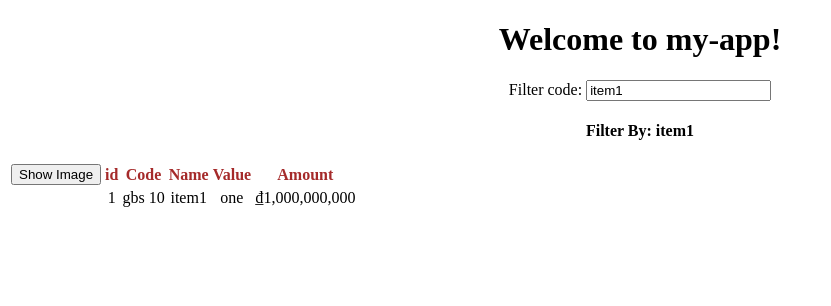
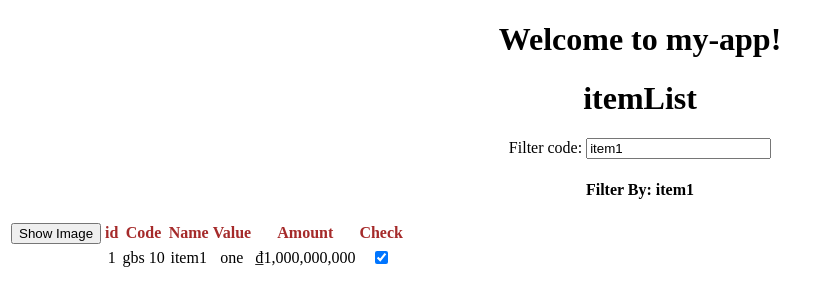
Before and after one commit to legiahuy1996/Angular-Learning, an Angular app: page / in a window 1280 px wide. Shown: the top 306 px of the page, without its empty margins (0-831 px from the left). Built offline with nearby package versions, Linux system fonts and the light colour scheme.

Commit message:
Building Nested Components

```diff
--- a/src/app/app.module.ts
+++ b/src/app/app.module.ts
@@ -6,11 +6,13 @@ import { AppComponent } from './app.component';
 import { ItemComponent } from './item.component';
 import { FormsModule } from '@angular/forms';
 import { ConvertToSpace } from './item.pipe';
+import { CheckItemComponent } from './checkitem.component';
 @NgModule({
   declarations: [
     AppComponent,
     ItemComponent,
-    ConvertToSpace
+    ConvertToSpace,
+    CheckItemComponent
   ],
   imports: [
     BrowserModule,
--- /dev/null
+++ b/src/app/checkitem.component.html
@@ -0,0 +1,3 @@
+<div>
+    <input type="checkbox" [checked]='IsCheck' (click)='onClick()'>
+</div>
--- /dev/null
+++ b/src/app/checkitem.component.ts
@@ -0,0 +1,21 @@
+import { Component, OnChanges, Input, Output, EventEmitter } from "@angular/core";
+
+@Component({
+    selector: 'app-checkitem',
+    templateUrl: './checkitem.component.html',
+    styleUrls: ['./checkitem.component.css']
+})
+export class CheckItemComponent implements OnChanges {
+    @Input() IsCheck: boolean;
+    @Input() Name: string;
+    @Output() ratingClicked: EventEmitter<string> = new EventEmitter<string>();
+    ngOnChanges(): void {
+        // this.IsCheck = !this.IsCheck;
+        console.log(this.IsCheck);
+    }
+
+    onClick() {
+        this.IsCheck = !this.IsCheck;
+        this.ratingClicked.emit(` ${this.Name} clicked = ${this.IsCheck} `);
+    }
+}
--- a/src/app/item.component.html
+++ b/src/app/item.component.html
@@ -1,3 +1,4 @@
+<h1>{{title}}</h1>
 <label>Filter code: </label><input type="text" [(ngModel)]='listfiltered' />
 <h4>Filter By: {{listfiltered}}</h4>
 <table *ngIf='items && items.length'>
@@ -9,6 +10,7 @@
             <th>Name</th>
             <th>Value</th>
             <th>Amount</th>
+            <th>Check</th>
         </tr>
         <tr *ngFor='let item of filteredItem'>
             <td><img [src]='item.imageSrc' [title]='item.value' [style.width.px]='imgWidth'
@@ -18,6 +20,10 @@
             <td>{{item.Name}}</td>
             <td>{{item.value}}</td>
             <td>{{item.Amount | currency:"VND"}}</td>
+            <td>
+                <app-checkitem [IsCheck]='item.IsCheck' [Name]='item.Name' (ratingClicked)='onRatingClicked($event)'>
+                </app-checkitem>
+            </td>
         </tr>
     </tbody>
 </table>
--- a/src/app/item.component.ts
+++ b/src/app/item.component.ts
@@ -7,6 +7,7 @@ import { Iitem } from '../item';
     styleUrls: ['./item.component.css']
 })
 export class ItemComponent {
+    title: string = 'itemList';
     _listfiltered: string;
     get listfiltered() {
         return this._listfiltered;
@@ -26,7 +27,8 @@ export class ItemComponent {
             "imageSrc": "https://ttol.vietnamnetjsc.vn/images/2018/05/25/13/40/net-cuoi-be-gai-9-1527053440039156820618.jpg",
             "Amount": 1000000000,
             "Code": "gbs-10",
-            "Name": "item1"
+            "Name": "item1",
+            "IsCheck": true
         },
         {
             "ID": 2,
@@ -34,7 +36,8 @@ export class ItemComponent {
             "imageSrc": "https://ttol.vietnamnetjsc.vn/images/2018/05/25/13/40/net-cuoi-be-gai-8-1527053440037953986965.jpg",
             "Amount": 2000000000,
             "Code": "abb-002",
-            "Name": "item2"
+            "Name": "item2",
+            "IsCheck": false
         }
     ];
     constructor() {
@@ -50,4 +53,7 @@ export class ItemComponent {
         console.log(param);
         return this.items.filter((item: Iitem) => item.Name.toLocaleLowerCase().indexOf(filterBy) !== -1);
     }
+    onRatingClicked(message: string): void {
+        this.title = 'item List:' + message;
+    }
 }
--- a/src/item.ts
+++ b/src/item.ts
@@ -4,5 +4,6 @@ export interface Iitem {
     imageSrc: string,
     Amount: number,
     Code: string,
-    Name: string
+    Name: string,
+    IsCheck: boolean
 }
```
Also changed, not shown: src/app/checkitem.component.css (added).
